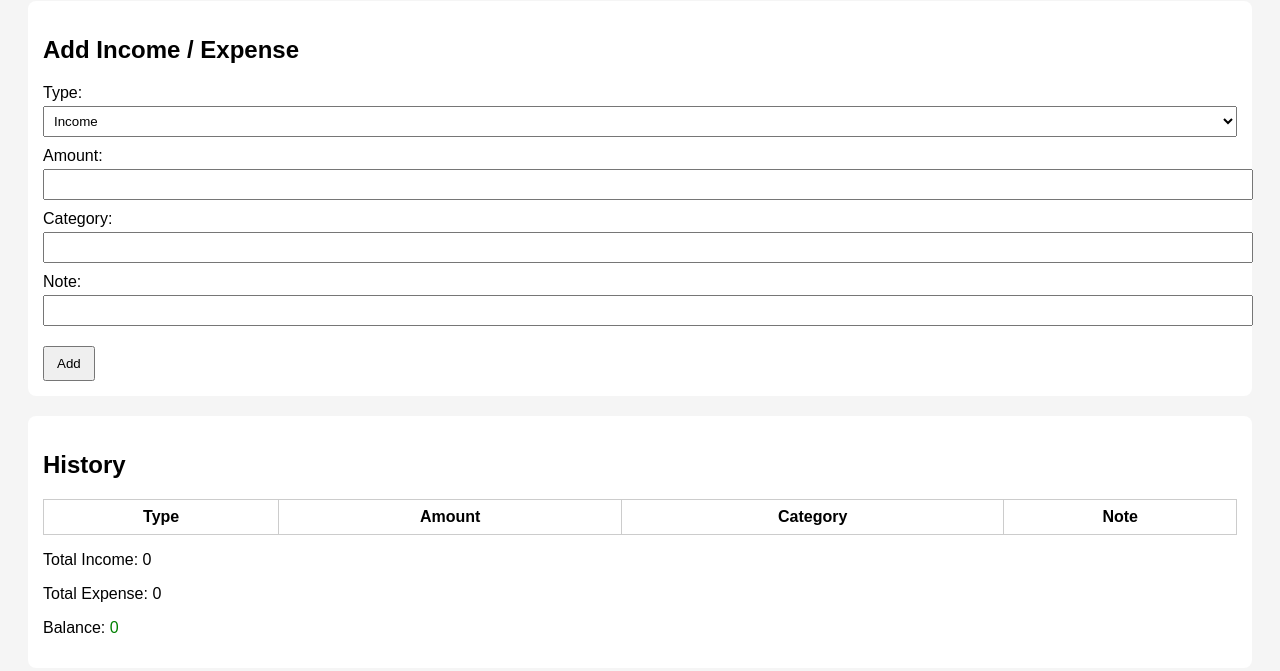
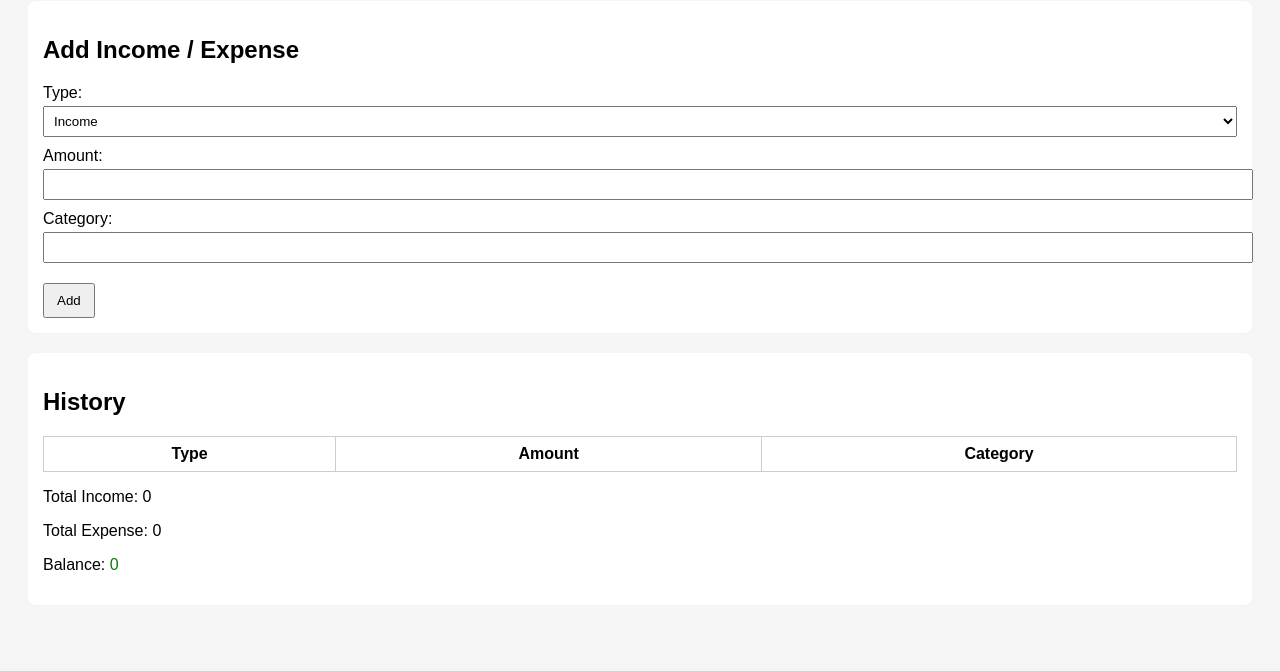
Before and after one commit to weirdboo3k/Budget-Tracker, a plain HTML site: page index.html in a window 1280 px wide. Shown: the part 107-778 px from the top of the page. Drawn offline with Linux system fonts and the light colour scheme.

Commit message:
delete note collumn

```diff
--- a/index.html
+++ b/index.html
@@ -30,11 +30,6 @@
         <input type="text" id="category" required />
       </label>
 
-      <label>
-        Note:
-        <input type="text" id="note" />
-      </label>
-
       <button type="submit">Add</button>
     </form>
   </section>
@@ -49,7 +44,6 @@
           <th>Type</th>
           <th>Amount</th>
           <th>Category</th>
-          <th>Note</th>
         </tr>
       </thead>
       <tbody id="transaction-list"></tbody>
```
